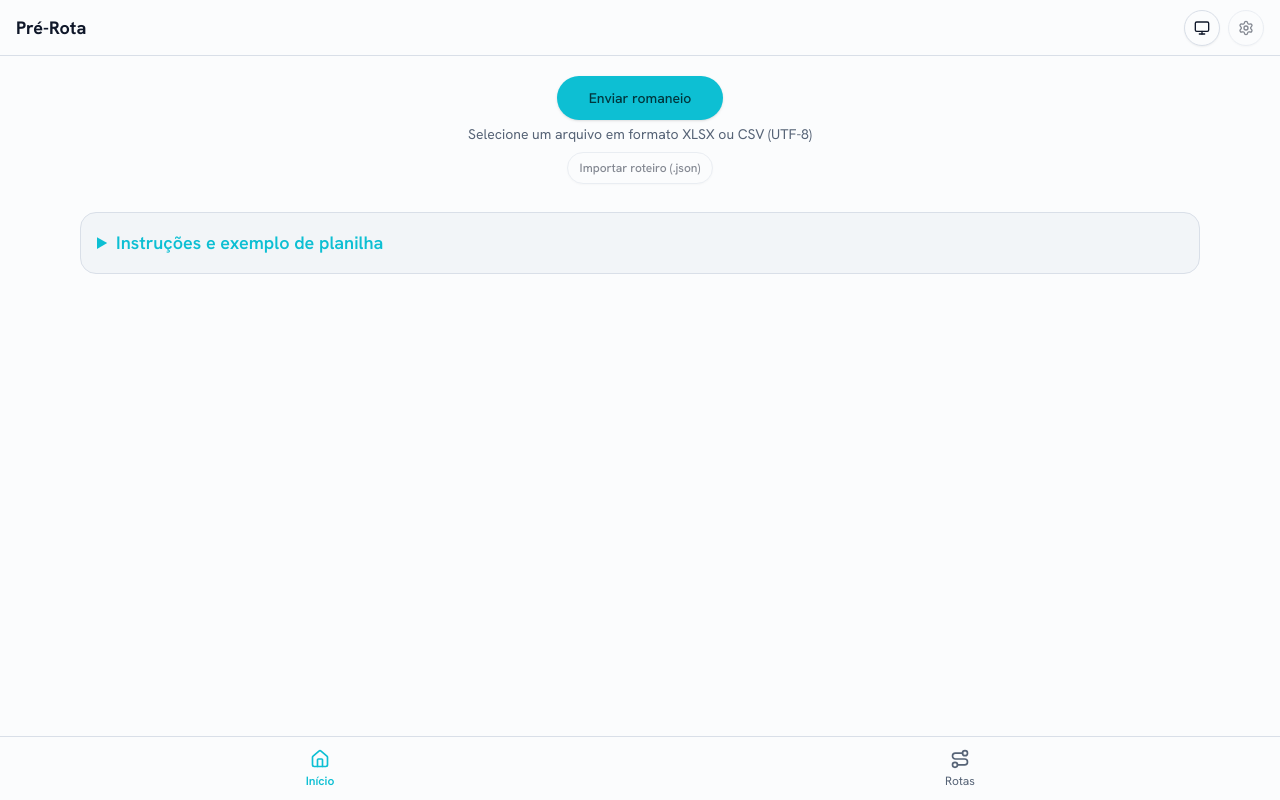
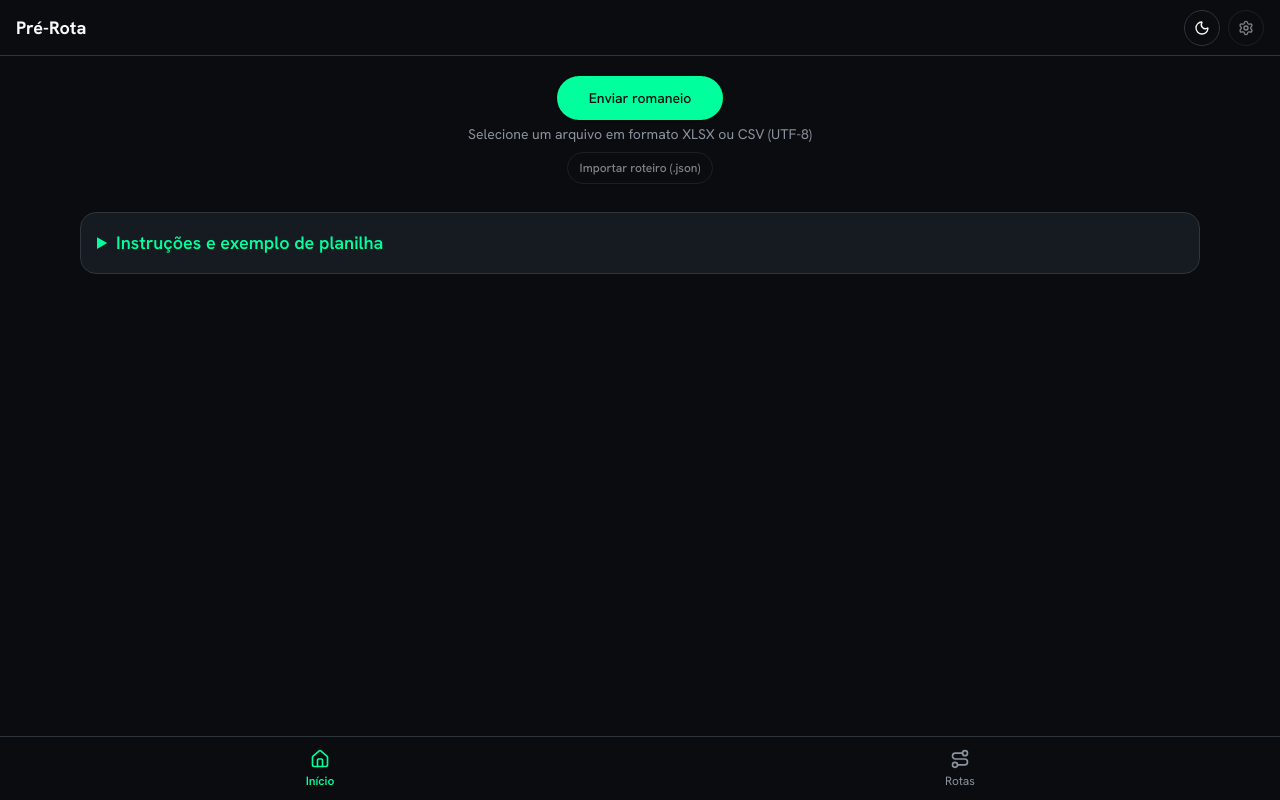
Before and after one commit to thiagoroddev/eu-roteirizo, a React (Vite) app: page / in a window 1280 px wide. Built offline with nearby package versions, Linux system fonts and the light colour scheme.

Commit message:
TASK-REF-012 concluída

```diff
--- a/index.html
+++ b/index.html
@@ -8,13 +8,16 @@
     <link rel="preconnect" href="https://fonts.gstatic.com" crossorigin />
     <link rel="stylesheet" href="https://fonts.googleapis.com/css2?family=Hanken+Grotesk:wght@400;500;600;700&display=swap" />
     <script>
-      /* Aplica o tema antes do render (evita flash). Modo salvo ou preferência do sistema. */
+      /* Aplica o tema antes do render (evita flash). Default = dark (Neon Flux,
+         TASK-REF-012) — manter em sincronia com themeService.getStoredMode. */
       (function () {
         try {
-          var m = localStorage.getItem("theme") || "system";
+          var m = localStorage.getItem("theme") || "dark";
           var dark = m === "dark" || (m === "system" && window.matchMedia("(prefers-color-scheme: dark)").matches);
           document.documentElement.setAttribute("data-theme", dark ? "dark" : "light");
-        } catch (e) {}
+        } catch (e) {
+          document.documentElement.setAttribute("data-theme", "dark");
+        }
       })();
     </script>
     <title>danfo-test</title>
--- a/src/components/RouteMap.tsx
+++ b/src/components/RouteMap.tsx
@@ -267,7 +267,7 @@ export const RouteMap: React.FC<Props> = ({ rows, onClose, embedded = false }) =
 
   // Embedded: fill the parent (focus screen, header back = way out). Legacy
   // modal: portal to body as a fixed overlay with its own close button.
-  const containerProps = embedded ? ({ className: "relative h-full w-full bg-white", role: "region" } as const) : ({ className: "fixed inset-0 bg-white z-[2000]", role: "dialog" } as const);
+  const containerProps = embedded ? ({ className: "relative h-full w-full bg-background", role: "region" } as const) : ({ className: "fixed inset-0 bg-background z-[2000]", role: "dialog" } as const);
   const content = (
     <div {...containerProps} aria-label={UI_LABELS.ROUTE_MAP.FULLSCREEN_ARIA}>
       <div ref={mapContainerRef} data-testid="map-container" className="absolute inset-0 w-full h-full" />
--- a/src/services/themeService.ts
+++ b/src/services/themeService.ts
@@ -26,13 +26,17 @@ export const systemPrefersDark = (): boolean => {
 /** Resolve o modo escolhido para um tema concreto (claro/escuro). */
 export const resolveTheme = (mode: ThemeMode): "light" | "dark" => (mode === "system" ? (systemPrefersDark() ? "dark" : "light") : mode);
 
-/** Lê o modo salvo; default "system" (automático). */
+/**
+ * Lê o modo salvo; default "dark" — o tema Neon Flux escuro é o padrão do app
+ * (decisão 05/07/26, TASK-REF-012). "system"/"light" seguem disponíveis no toggle.
+ * Manter em sincronia com o script anti-flash do index.html.
+ */
 export const getStoredMode = (): ThemeMode => {
   try {
     const value = localStorage.getItem(STORAGE_KEY);
-    return value === "light" || value === "dark" || value === "system" ? value : "system";
+    return value === "light" || value === "dark" || value === "system" ? value : "dark";
   } catch {
-    return "system";
+    return "dark";
   }
 };
 
--- a/src/styles/theme.css
+++ b/src/styles/theme.css
@@ -1,10 +1,21 @@
 /**
- * Design tokens — shadcn/ui convention (ADR-004 + ADR-006).
+ * Design tokens — shadcn/ui convention (ADR-004 + ADR-006 rev. 05/07/26).
  * HSL triplets consumed via hsl(var(--token)) in tailwind.config.js.
- * Identidade "Cyanide Precision": marca ciano #0DC2D6 = --primary (texto escuro no botão).
- * Claro (:root) para uso ao sol; Escuro (.dark) "Cyanide" para pouca luz. Troca automática por sistema.
- * `warning` é extensão do projeto. Identidade completa em docs/arquitetura/tema-tailwind.md.
+ *
+ * Identidade "Neon Flux" (prototipos/telas-media-fidelidade/neonflux.md):
+ * DARK É O PADRÃO (decisão do humano 05/07/26 — supersede "claro é padrão").
+ * Marca = verde elétrico #00FF9D → azul claro #00D1FF (gradiente em
+ * --gradient-from/--gradient-to, utilitário bg-brand-gradient).
+ *
+ * ESTE ARQUIVO É O ÚNICO LUGAR DE COR DO CHROME: personalizar a paleta =
+ * editar os valores aqui. Nenhum componente pode hardcodear cor (ADR-004).
+ * A paleta FUNCIONAL do mapa (verde res / azul com / cinza / badge amarelo,
+ * ADR-008) é independente e vive em utils/markers/markerColors.
+ * `warning` e `accent2` são extensões do projeto.
  */
+
+/* Claro (disponível no toggle): superfícies claras, marca na família verde/azul
+   em tons mais escuros para contraste. */
 :root {
   --background: 210 40% 99%;
   --foreground: 222 47% 11%;
@@ -15,8 +26,8 @@
   --popover: 0 0% 100%;
   --popover-foreground: 222 47% 11%;
 
-  --primary: 186 88% 44%; /* #0DC2D6 ciano (marca) */
-  --primary-foreground: 187 100% 12%; /* texto escuro sobre o ciano */
+  --primary: 157 100% 36%; /* verde da marca, escurecido p/ contraste no claro */
+  --primary-foreground: 158 100% 8%; /* texto escuro sobre o verde */
 
   --secondary: 210 24% 94%;
   --secondary-foreground: 222 47% 11%;
@@ -27,49 +38,66 @@
   --accent: 210 24% 94%;
   --accent-foreground: 222 47% 11%;
 
-  --destructive: 0 75% 42%; /* Vermelho erro */
+  --destructive: 345 85% 45%; /* coral escurecido p/ fundo claro */
   --destructive-foreground: 0 0% 100%;
 
-  --warning: 45 100% 50%; /* Amarelo aviso (extensão do projeto) */
+  --warning: 45 100% 50%; /* amarelo aviso (extensão do projeto) */
   --warning-foreground: 0 0% 13%;
 
   --border: 214 25% 88%;
   --input: 214 25% 88%;
-  --ring: 186 88% 44%;
+  --ring: 191 100% 36%; /* azul claro da marca, escurecido */
 
-  --radius: 1rem; /* Cyanide: arredondado/pill */
+  /* Gradiente da marca (verde → azul) — bg-brand-gradient */
+  --gradient-from: 157 100% 36%;
+  --gradient-to: 191 100% 36%;
+
+  /* Acento secundário (chips/status) — extensão do projeto */
+  --accent2: 191 100% 36%;
+  --accent2-foreground: 191 100% 10%;
+
+  --radius: 1rem; /* pill/arredondado (neonflux sugere 0.5rem — pendência estética) */
 }
 
+/* Escuro "Neon Flux" — PADRÃO. Valores da prosa do neonflux.md (o que as telas seguem). */
 .dark,
 [data-theme="dark"] {
-  --background: 222 55% 10%; /* #0b1326 slate/navy */
-  --foreground: 226 90% 92%; /* #dae2fd */
+  --background: 220 23% 5%; /* #0A0C10 base canvas (obsidiana) */
+  --foreground: 0 0% 98%; /* branco alto contraste */
 
-  --card: 223 38% 15%; /* #171f33 */
-  --card-foreground: 226 90% 92%;
+  --card: 215 21% 11%; /* #161B22 surface */
+  --card-foreground: 0 0% 98%;
 
-  --popover: 223 38% 15%;
-  --popover-foreground: 226 90% 92%;
+  --popover: 215 21% 11%;
+  --popover-foreground: 0 0% 98%;
 
-  --primary: 186 88% 44%; /* #0DC2D6 ciano */
-  --primary-foreground: 187 100% 12%; /* #00363d texto escuro */
+  --primary: 157 100% 50%; /* #00FF9D verde elétrico */
+  --primary-foreground: 220 23% 5%; /* texto escuro sobre o verde (legibilidade máxima) */
 
-  --secondary: 222 28% 19%;
-  --secondary-foreground: 226 90% 92%;
+  --secondary: 214 19% 15%; /* superfície de botão secundário */
+  --secondary-foreground: 0 0% 98%;
 
-  --muted: 222 41% 13%;
-  --muted-foreground: 200 12% 72%;
+  --muted: 215 21% 11%; /* #161B22 */
+  --muted-foreground: 212 9% 58%; /* #8B949E silver-grey */
 
-  --accent: 224 24% 23%;
-  --accent-foreground: 226 90% 92%;
+  --accent: 213 15% 17%; /* hover/realce sutil */
+  --accent-foreground: 0 0% 98%;
 
-  --destructive: 0 75% 55%;
+  --destructive: 345 100% 59%; /* #FF2E63 coral vibrante */
   --destructive-foreground: 0 0% 100%;
 
   --warning: 45 100% 55%;
   --warning-foreground: 0 0% 13%;
 
-  --border: 222 20% 24%;
-  --input: 222 20% 24%;
-  --ring: 186 88% 44%;
+  --border: 212 12% 21%; /* #30363D stroke 1px */
+  --input: 212 12% 21%;
+  --ring: 191 100% 50%; /* #00D1FF azul claro (foco/glow) */
+
+  /* Gradiente da marca (verde → azul) — bg-brand-gradient */
+  --gradient-from: 157 100% 50%; /* #00FF9D */
+  --gradient-to: 191 100% 50%; /* #00D1FF */
+
+  /* Acento secundário (chips/status) */
+  --accent2: 191 100% 50%; /* #00D1FF */
+  --accent2-foreground: 191 100% 10%;
 }
--- a/tailwind.config.js
+++ b/tailwind.config.js
@@ -44,11 +44,15 @@ export default {
           DEFAULT: "hsl(var(--card))",
           foreground: "hsl(var(--card-foreground))",
         },
-        /** Acento secundário de marca (ciano) — chips/status, uso parcial (ver tema-tailwind.md §2). */
+        /** Acento secundário de marca — chips/status; valores nos tokens (theme.css). */
         accent2: {
-          DEFAULT: "#0dc2d6",
-          foreground: "#00363d",
+          DEFAULT: "hsl(var(--accent2))",
+          foreground: "hsl(var(--accent2-foreground))",
         },
+      },
+      backgroundImage: {
+        /** Gradiente da marca Neon Flux (verde → azul, 135°) — CTAs de alta intenção. */
+        "brand-gradient": "linear-gradient(135deg, hsl(var(--gradient-from)), hsl(var(--gradient-to)))",
       },
       borderRadius: {
         lg: "var(--radius)",
```
Also changed, not shown: 7 other files (tests, documents, lock files or other folders).
